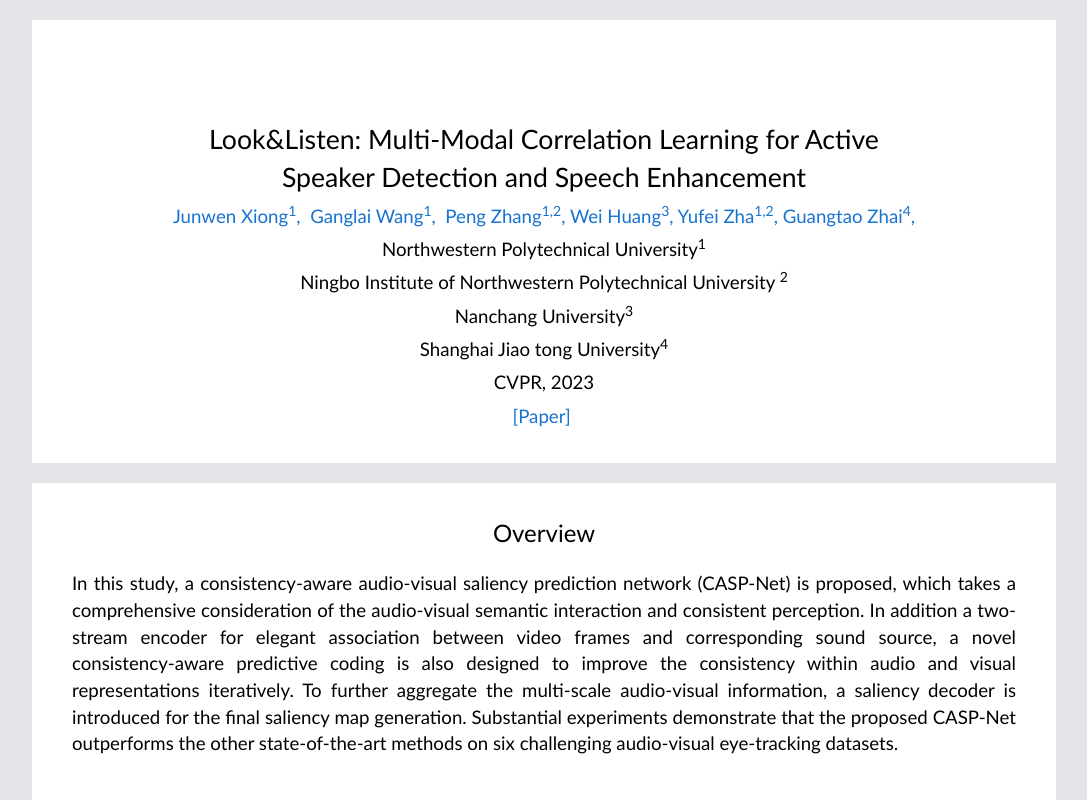
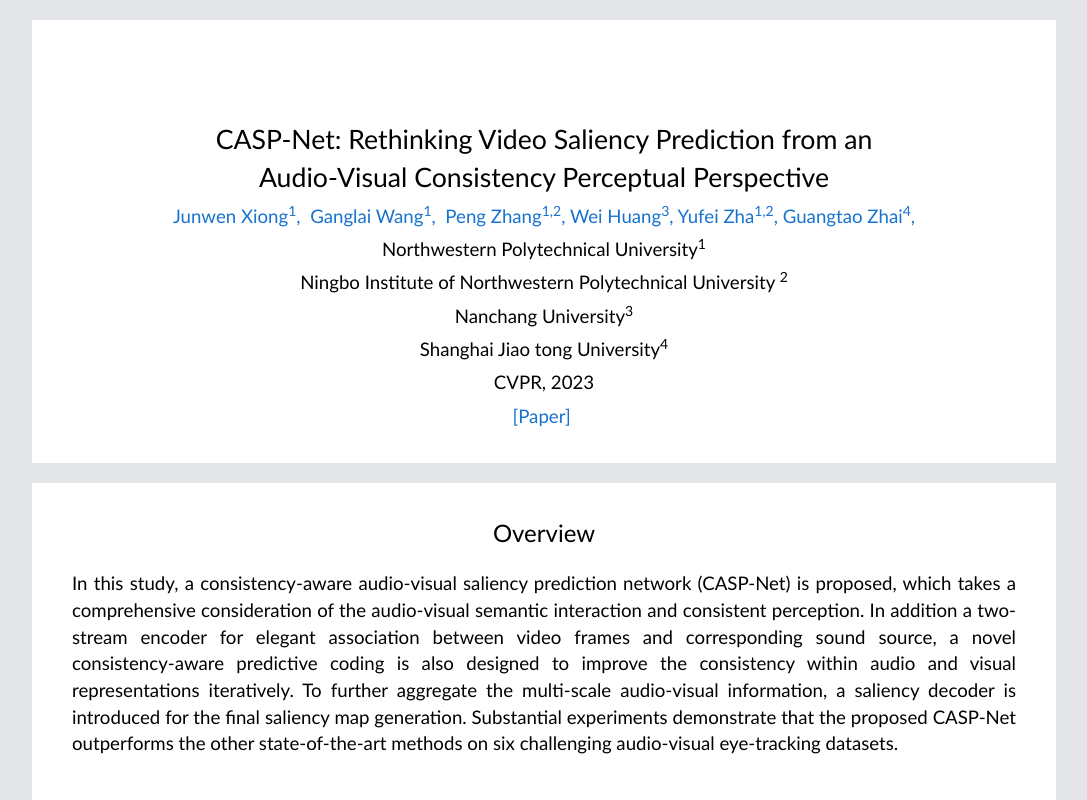
Before and after one commit to junwenxiong/junwenxiong.github.io, a plain HTML site: page CASP-Net/index.html in a window 1280 px wide. Shown: the top 800 px of the page, without its empty margins (96-1183 px from the left). Drawn offline with Linux system fonts and the light colour scheme.

Commit message:
add paper name

```diff
--- a/CASP-Net/index.html
+++ b/CASP-Net/index.html
@@ -7,7 +7,7 @@
 <head>
   <meta http-equiv="Content-Type" content="text/html; charset=UTF-8">
 
-  <title>Look&Listen: Multi-Modal Correlation Learning for Active Speaker Detection and Speech Enhancement</title>
+  <title>CASP-Net: Rethinking Video Saliency Prediction from an Audio-Visual Consistency Perceptual Perspective</title>
 
   <link href="./assets/bootstrap.min.css" rel="stylesheet">
   <link href="./assets/font.css" rel="stylesheet" type="text/css">
@@ -24,7 +24,7 @@
     <!-- === Title Starts === -->
     <div class="header">
       <div class="title" , style="padding-top: 25pt;"> <!-- Set padding as 10 if title is with two lines. -->
-        Look&Listen: Multi-Modal Correlation Learning for Active Speaker Detection and Speech Enhancement
+        CASP-Net: Rethinking Video Saliency Prediction from an Audio-Visual Consistency Perceptual Perspective
       </div>
     </div>
     <!-- === Title Ends === -->
```
